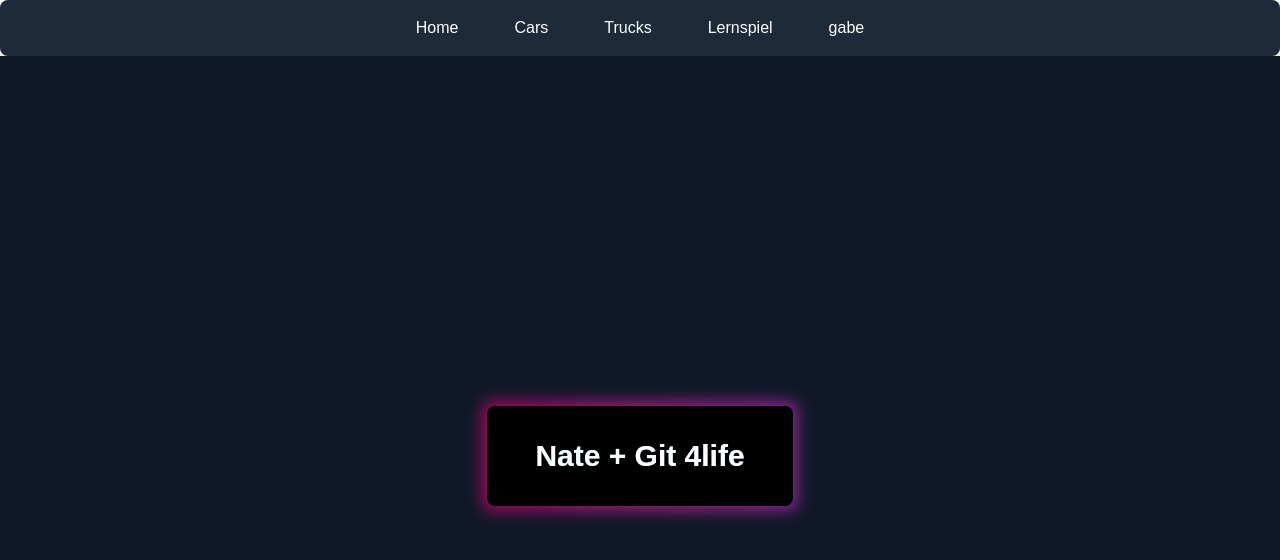
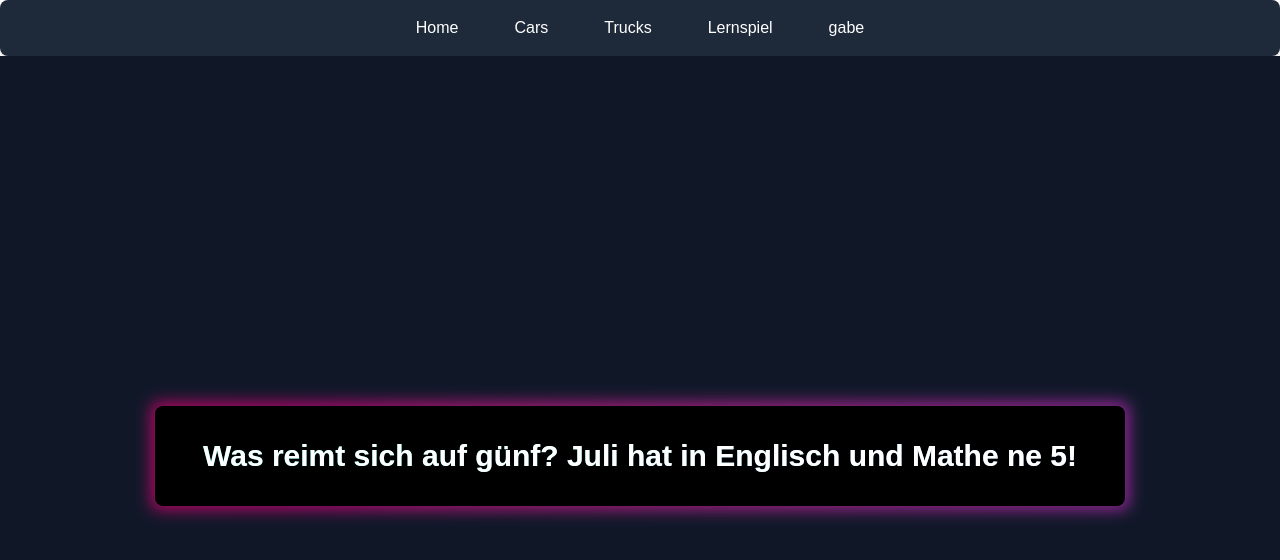
Before and after one commit to gabrieldrissner/React5cWI, a Next.js app in the folder 5cwi_next_dem/: page /trucks in a window 1280 px wide. Shown: the top 560 px of the page. Built offline with nearby package versions, Linux system fonts and the light colour scheme.

Commit message:
hopefully the last

```diff
--- a/5cwi_next_dem/src/app/gayb/page.tsx
+++ b/5cwi_next_dem/src/app/gayb/page.tsx
@@ -44,7 +44,7 @@ export default function Trucks() {
                 onMouseEnter={(e) => e.currentTarget.style.transform = "scale(1.1)"}
                 onMouseLeave={(e) => e.currentTarget.style.transform = "scale(1)"}
             >
-                Zensur
+                laenders
             </button>
             <style>{`
                 .screen-flash {
--- a/5cwi_next_dem/src/app/trucks/page.tsx
+++ b/5cwi_next_dem/src/app/trucks/page.tsx
@@ -9,7 +9,7 @@ export default function Trucks() {
                 <div className="relative px-12 py-8 bg-black rounded-lg leading-none flex items-center">
                     <div className="space-y-4">
                         <h2 className="text-white text-3xl font-bold text-center bg-clip-text text-transparent bg-gradient-to-r from-teal-400 via-purple-400 to-orange-400 animate-gradient bg-[size:400%]">
-                            Nate + Git 4life
+                           Was reimt sich auf günf? Juli hat in Englisch und Mathe ne 5!
                         </h2>
                     </div>
                 </div>
```
